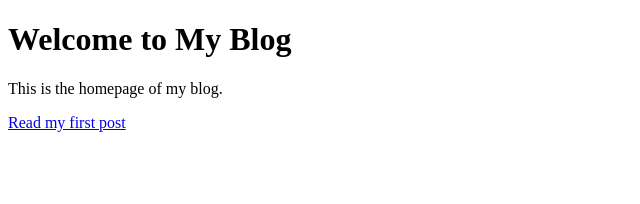
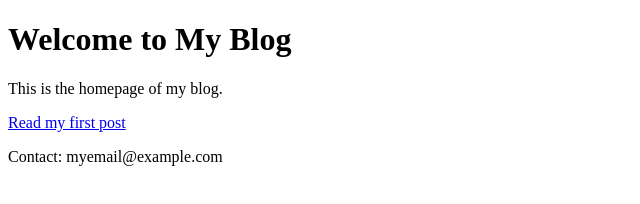
Before and after one commit to Pro-100Evhen/practise, a plain HTML site: page index.html in a window 1280 px wide. Shown: the whole page, without its empty margins (0-640 px from the left). Drawn offline with Linux system fonts and the light colour scheme.

Commit message:
Add footer with contact information

```diff
--- a/index.html
+++ b/index.html
@@ -10,4 +10,7 @@
       <p>This is the homepage of my blog.</p>
       <a href="./posts/post1.html">Read my first post</a>
    </body>
+   <footer>
+      <p>Contact: myemail@example.com</p>
+   </footer>
 </html>
```
